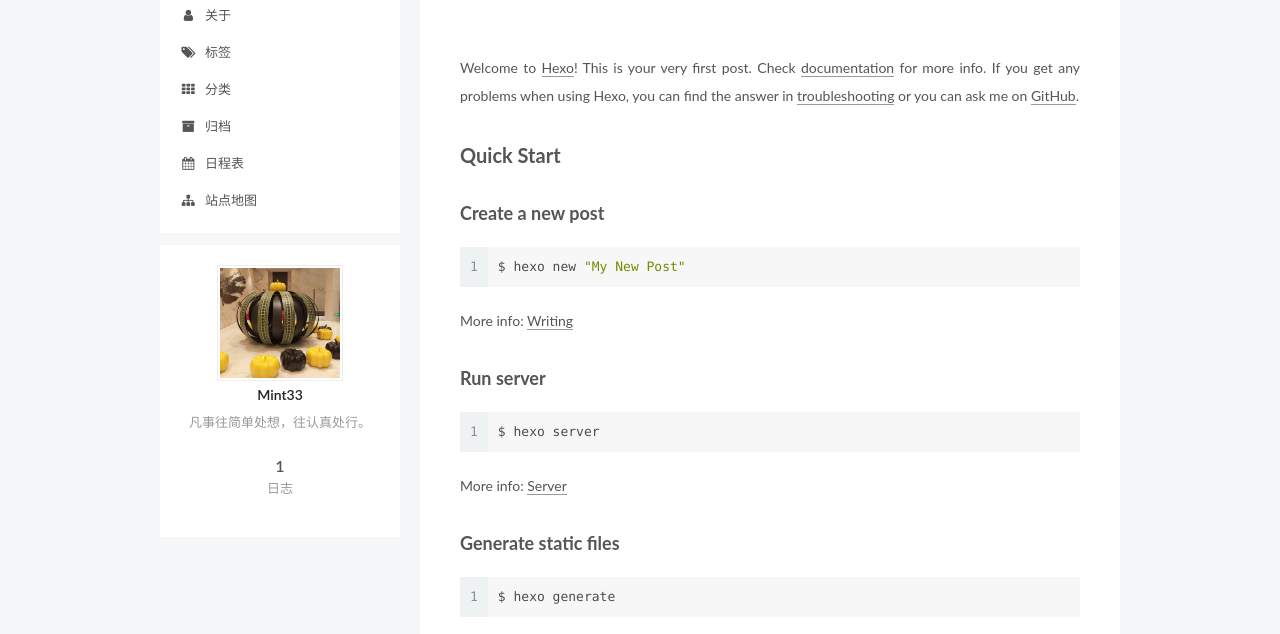
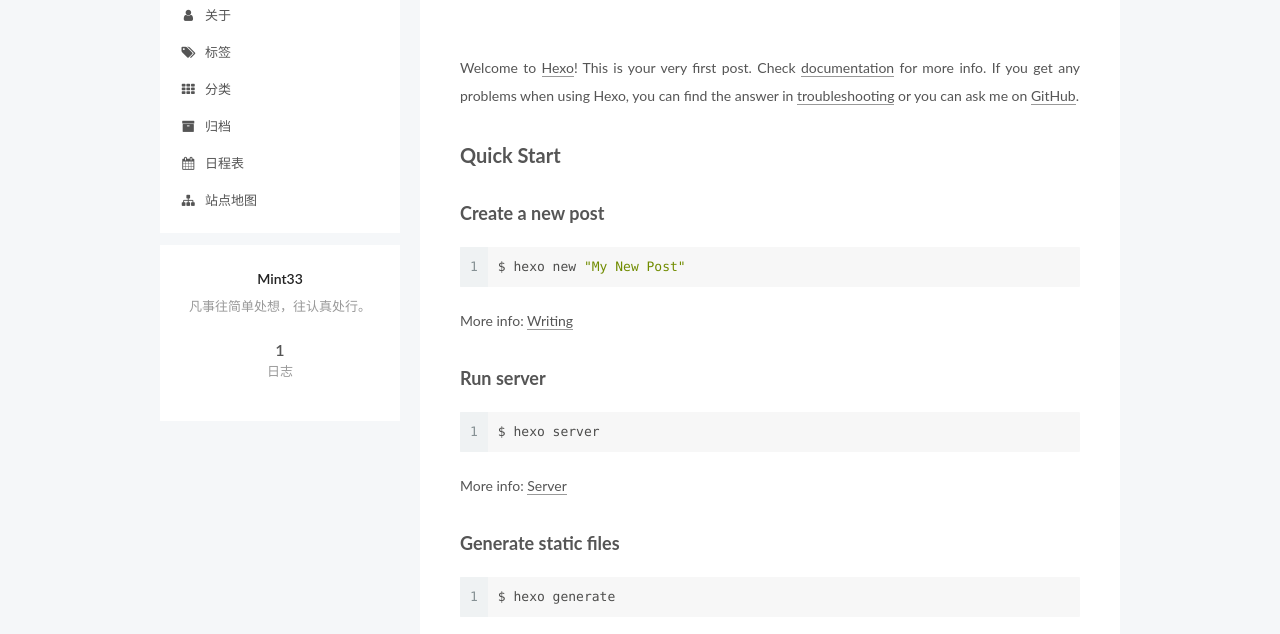
Before and after one commit to Mint33/Mint33.github.io, a plain HTML site: page index.html in a window 1280 px wide. Shown: the part 149-783 px from the top of the page. Drawn offline with Linux system fonts and the light colour scheme.

Commit message:
Site updated: 2017-09-23 10:01:59

```diff
--- a/css/main.css
+++ b/css/main.css
@@ -1819,7 +1819,7 @@ pre .javascript .function {
   width: 4px;
   height: 4px;
   border-radius: 50%;
-  background: #acff52;
+  background: #ffa7ff;
 }
 .links-of-blogroll {
   font-size: 13px;
--- a/index.html
+++ b/index.html
@@ -277,7 +277,7 @@
     <span hidden itemprop="author" itemscope itemtype="http://schema.org/Person">
       <meta itemprop="name" content="Mint33">
       <meta itemprop="description" content="">
-      <meta itemprop="image" content="/uploads/avatar.png">
+      <meta itemprop="image" content="/images/avatar.gif">
     </span>
 
     <span hidden itemprop="publisher" itemscope itemtype="http://schema.org/Organization">
@@ -420,10 +420,6 @@
 
       <section class="site-overview sidebar-panel sidebar-panel-active">
         <div class="site-author motion-element" itemprop="author" itemscope itemtype="http://schema.org/Person">
-
-            <img class="site-author-image" itemprop="image"
-              src="/uploads/avatar.png"
-              alt="Mint33" />
 
             <p class="site-author-name" itemprop="name">Mint33</p>
             <p class="site-description motion-element" itemprop="description">凡事往简单处想，往认真处行。</p>
```
Also changed, not shown: 2017/09/23/hello-world/index.html (+1 -5 lines), archives/2017/09/index.html (+0 -4 lines), archives/2017/index.html (+0 -4 lines), archives/index.html (+0 -4 lines), uploads/avatar.jpg (deleted), uploads/avatar.png (deleted).
